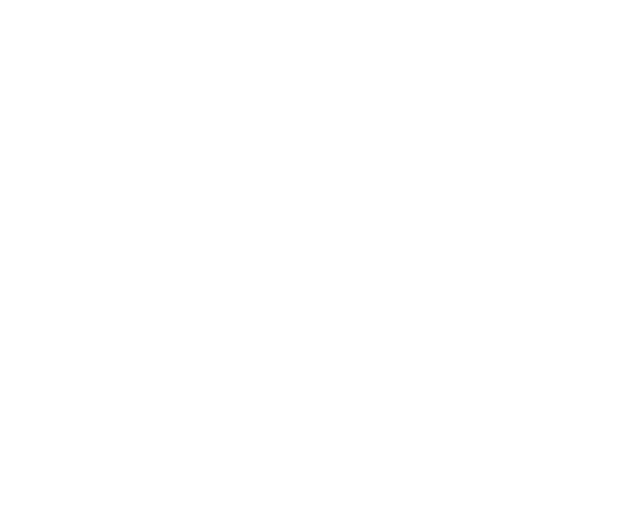
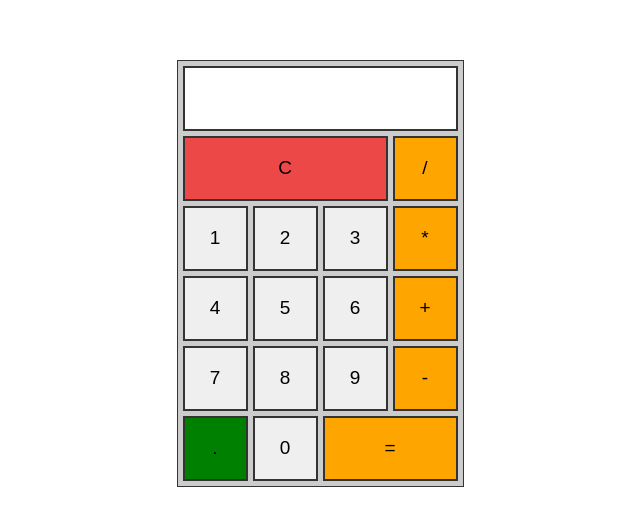
Before and after one commit to DAYEONLEE94/Vue.js, a Vue app in the folder calculator/: page / in a window 1280 px wide. Shown: the part 127-652 px from the top of the page, without its empty margins (320-960 px from the left). Built offline with nearby package versions, Linux system fonts and the light colour scheme.

Commit message:
계산기 UI 구성하기

```diff
--- a/calculator/src/App.vue
+++ b/calculator/src/App.vue
@@ -1,5 +1,94 @@
 <script></script>
 
-<template></template>
+<template>
+  <div class="calculator">
+    <form name="forms">
+      <input type="text" name="output" readonly />
+      <input type="button" class="clear" value="C" />
+      <input type="button" class="operator" value="/" />
+      <input type="button" value="1"/>
+      <input type="button" value="2"/>
+      <input type="button" value="3"/>
+      <input type="button" class="operator" value="*" />
+      <input type="button" value="4"/>
+      <input type="button" value="5"/>
+      <input type="button" value="6"/>
+      <input type="button" class="operator" value="+">
+      <input type="button" value="7"/>
+      <input type="button" value="8"/>
+      <input type="button" value="9"/>
+      <input type="button" class="operator" value="-"/>
+      <input type="button" class="dot" value="."/>
+      <input type="button" value="0"/>
+      <input type="button" class="operator result" value="=" />
+    </form>
+  </div>
+</template>
+<style>
+* {
+  margin: 0;
+  padding: 0;
+  box-sizing: border-box;
+}
 
-<style></style>
+body {
+  background-color: #ffffff;
+  display: flex;
+  justify-content: center;
+  align-items: center;
+  height: 100vh;
+}
+
+.calculator {
+  width: 287px;
+  border: 1px solid #333;
+  background-color: #ccc;
+  padding: 5px;
+}
+
+.calculator form {
+  display: grid;
+  grid-template-columns: repeat(4, 65px);
+  grid-auto-rows: 65px;
+  grid-gap: 5px;
+}
+
+.calculator form input {
+  border: 2px solid #333;
+  cursor: pointer;
+  font-size: 19px;
+}
+
+.calculator form input:hover {
+  box-shadow: 1px 1px 2px #333;
+}
+
+.calculator form .clear {
+  background-color: #ed4848;
+}
+
+.calculator form .operator {
+  background-color: orange;
+}
+
+.calculator form .dot {
+  background-color: green;
+}
+
+.calculator form input[type='text'] {
+  grid-column: span 4;
+  text-align: right;
+  padding: 0 10px;
+}
+
+.calculator form .clear {
+  grid-column: span 3;
+}
+
+.calculator form .result {
+  grid-column: span 2;
+}
+
+
+
+</style>
```
